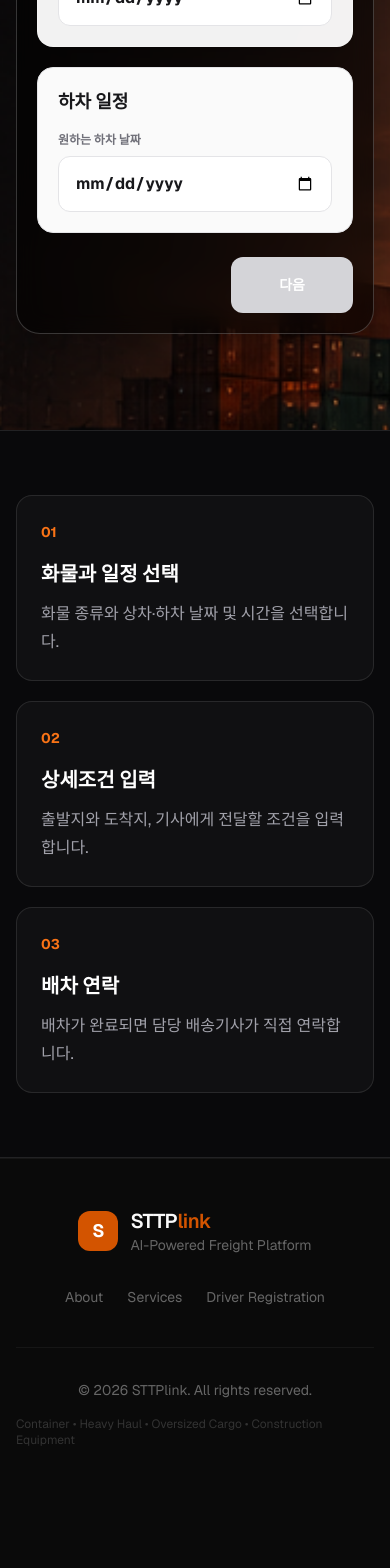
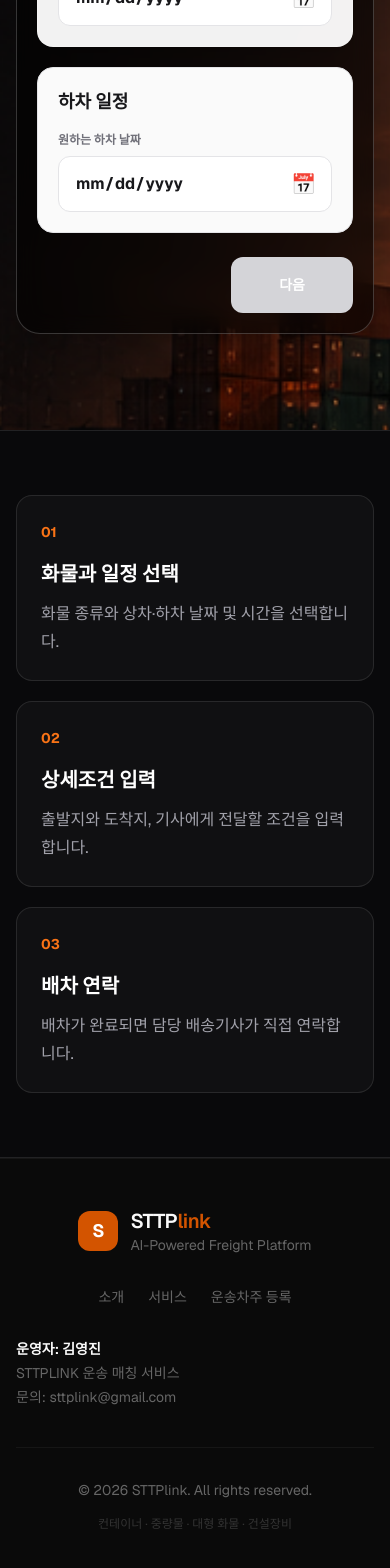
Before and after one commit to sttplink-phew/sttplink, a Next.js app: page / in a window 390 px wide. Shown: the part 997-2565 px from the top of the page. Before the commit the page ends 2493 px from the top, so only its background shows below. Built offline with nearby package versions, Linux system fonts and the light colour scheme; no server answers.

Commit message:
Fix mobile date layout and update footer

```diff
--- a/src/app/page.tsx
+++ b/src/app/page.tsx
@@ -148,15 +148,19 @@ function DatePickerField({
       <span className="mb-2 block text-xs font-bold text-zinc-500">
         {label}
       </span>
-
+      <div className="relative">
       <input
         ref={inputRef}
         type="date"
         min={min}
         value={value}
         onChange={(event) => onChange(event.target.value)}
-        className="h-14 w-full rounded-xl border border-zinc-200 bg-white px-4 font-bold text-zinc-900 outline-none focus:border-orange-500 focus:ring-2 focus:ring-orange-100"
+        className="h-14 w-full min-w-0 max-w-full box-border rounded-xl border border-zinc-200 bg-white px-4 font-bold text-zinc-900 ..."
       />
+      <span className="pointer-events-none absolute right-4 top-1/2 -translate-y-1/2 text-xl">
+  📅
+</span>
+</div>
     </div>
   );
 }
--- a/src/components/layout/Footer.tsx
+++ b/src/components/layout/Footer.tsx
@@ -23,26 +23,34 @@ export function Footer() {
 
           <nav className="flex flex-wrap justify-center gap-6 text-sm text-brand-gray-400">
           <Link href="#about" className="transition-colors hover:text-brand-white">
-              About
+  소개
 </Link>
+
 <Link href="#services" className="transition-colors hover:text-brand-white">
-              Services
+  서비스
 </Link>
+
 <Link
   href="/driver/register"
   className="transition-colors hover:text-brand-orange"
 >
-              Driver Registration
+  운송차주 등록
 </Link>
           </nav>
         </div>
+        <div className="mt-8 text-sm text-brand-gray-400">
+  <p className="font-semibold text-brand-white">운영자: 김영진</p>
+  <p className="mt-1">STTPLINK 운송 매칭 서비스</p>
 
+  <p className="mt-1">문의: sttplink@gmail.com</p>
+
+</div>
         <div className="mt-10 flex flex-col items-center justify-between gap-4 border-t border-white/5 pt-8 sm:flex-row">
           <p className="text-sm text-brand-gray-400">
             &copy; {currentYear} STTPlink. All rights reserved.
           </p>
           <p className="text-xs text-brand-gray-500">
-            Container &bull; Heavy Haul &bull; Oversized Cargo &bull; Construction Equipment
+            컨테이너 · 중량물 · 대형 화물 · 건설장비
           </p>
         </div>
       </div>
--- a/src/components/layout/Header.tsx
+++ b/src/components/layout/Header.tsx
@@ -42,7 +42,7 @@ export function Header() {
     width={750}
     height={250}
     priority
-   className="h-20 w-auto -ml-6 sm:h-36 sm:-ml-12 object-contain"
+   className="h-24 w-auto -ml-6 sm:h-36 sm:-ml-12 object-contain"
   />
 </Link>
 
```
Lines whose indentation alone changed are shown as unchanged.
